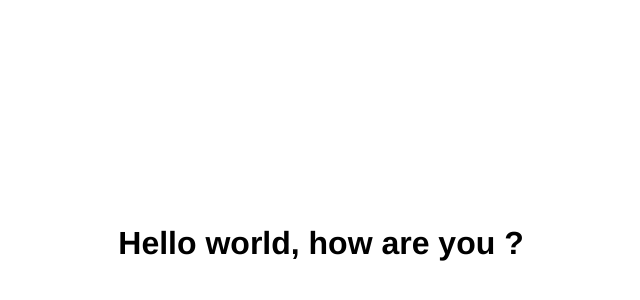
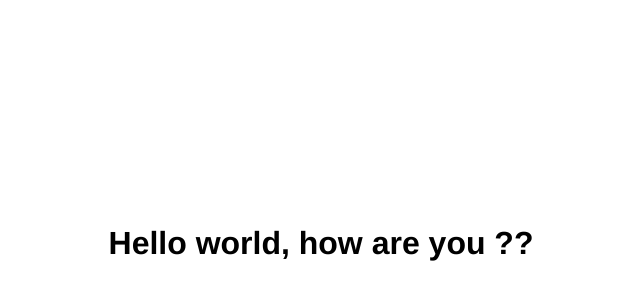
Before and after one commit to BenoitPrigent/hello, a plain HTML site: page index.html in a window 1280 px wide. Shown: the part 116-416 px from the top of the page, without its empty margins (327-967 px from the left). Drawn offline with Linux system fonts and the light colour scheme.

Commit message:
Change the h1

```diff
--- a/index.html
+++ b/index.html
@@ -17,6 +17,6 @@
 
 </style>
 <body>
-	<h1>Hello world, how are you ?</h1>
+	<h1>Hello world, how are you ??</h1>
 </body>
 </html>
```
